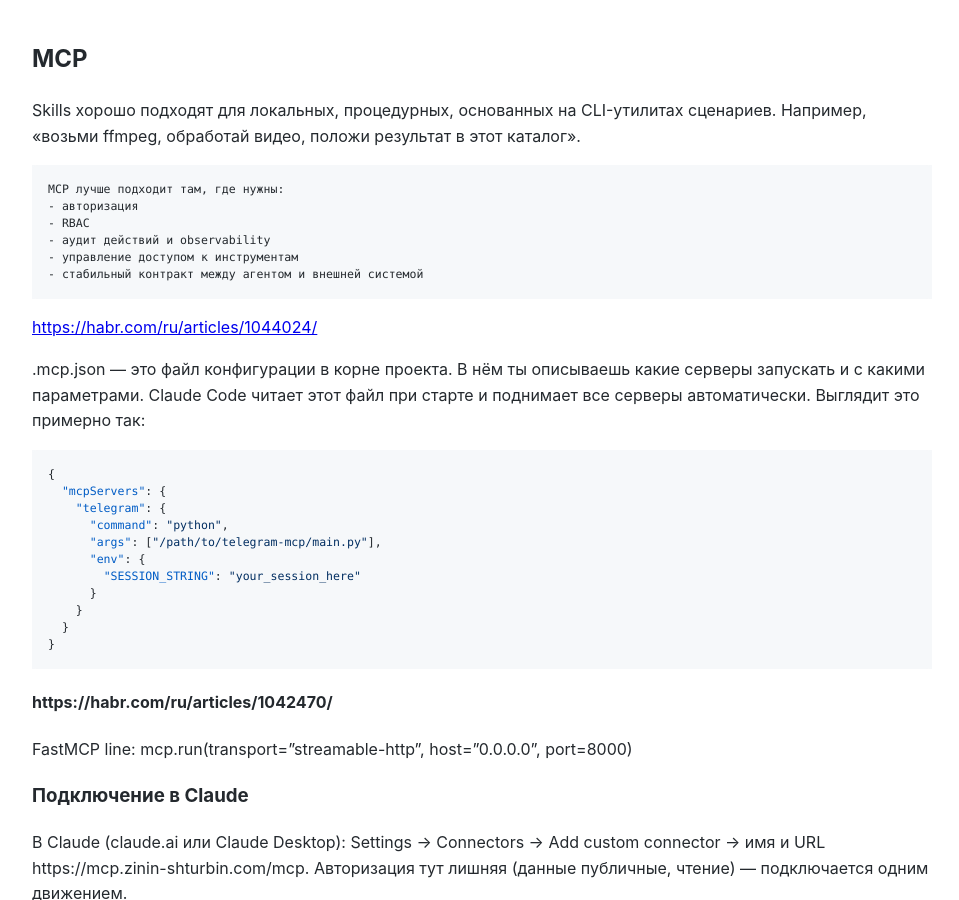
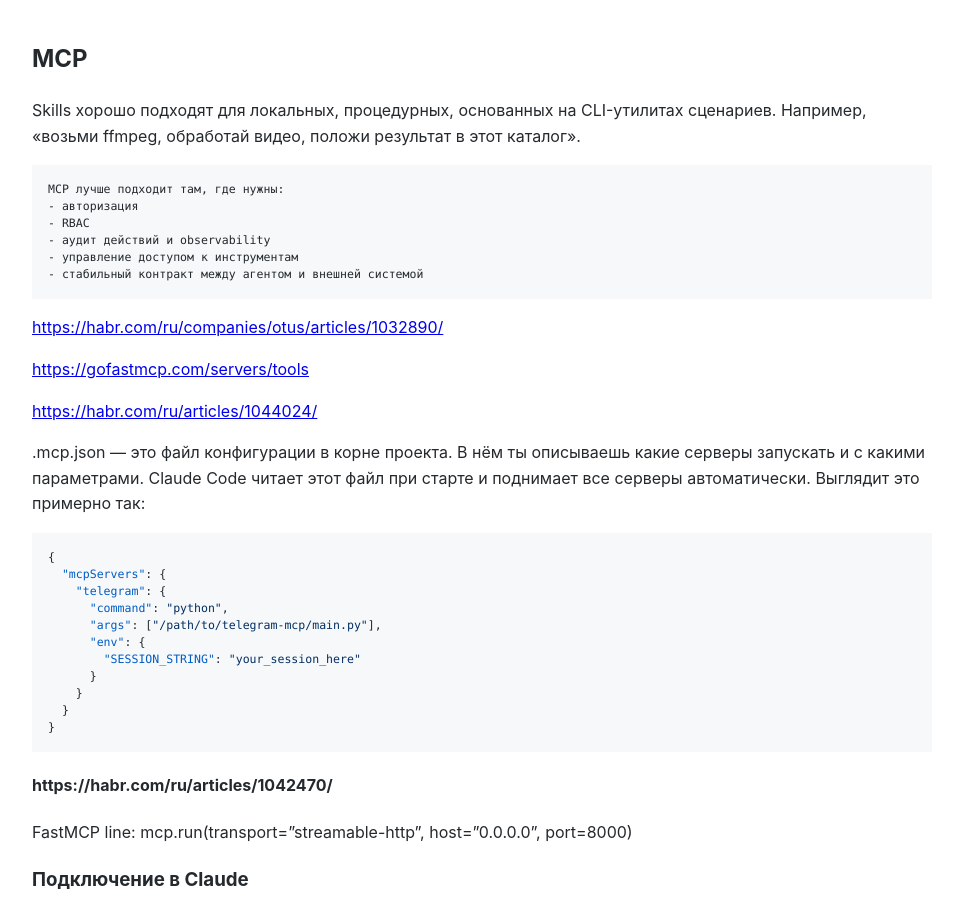
Before and after one commit to Michael-Lubinsky/michael-lubinsky.github.com, a Jekyll site: the page built from ml/mcp.md, in a window 1280 px wide and 900 px high. Shown: the whole window, without its empty margins (158-1117 px from the left). Built offline with Jekyll 4.4.1, drawn with Linux system fonts in a browser that asks for light colours; our own code applies the rules of GitHub Pages for plain Markdown files.

Commit message:
Update mcp.md with additional resources and config info
Добавлены ссылки на ресурсы и описание файла конфигурации.

````diff
--- a/ml/mcp.md
+++ b/ml/mcp.md
@@ -10,6 +10,12 @@
 - управление доступом к инструментам
 - стабильный контракт между агентом и внешней системой
 ```
+
+<https://habr.com/ru/companies/otus/articles/1032890/>
+
+
+<https://gofastmcp.com/servers/tools>
+
 <https://habr.com/ru/articles/1044024/>
 
 .mcp.json — это файл конфигурации в корне проекта. В нём ты описываешь какие серверы запускать и с какими параметрами. Claude Code читает этот файл при старте и поднимает все серверы автоматически.
````
